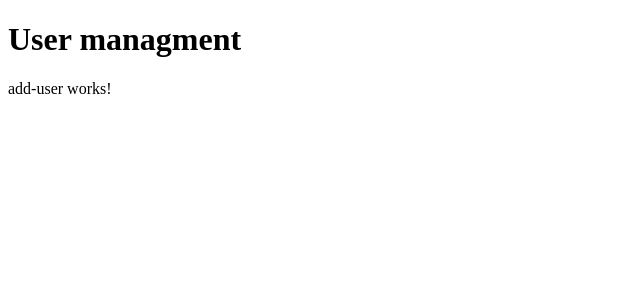
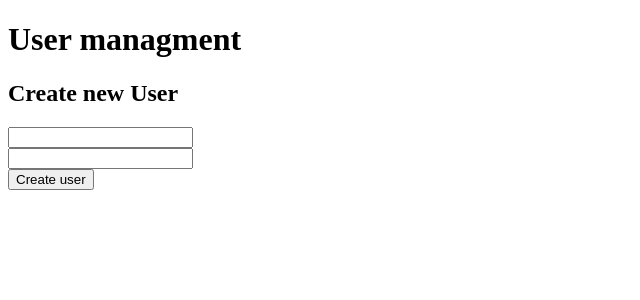
Before and after one commit to SrCyco/users, an Angular app: page /create-user in a window 1280 px wide. Shown: the top 300 px of the page, without its empty margins (0-640 px from the left). Built offline with nearby package versions, Linux system fonts and the light colour scheme.

Commit message:
Integrate create user

```diff
--- a/src/app/add-user/add-user.component.html
+++ b/src/app/add-user/add-user.component.html
@@ -1 +1,11 @@
-<p>add-user works!</p>
+<h2>Create new User</h2>
+
+<form [formGroup]="createUserForm">
+    <div>
+        <input type="text" formControlName="UserName">
+    </div>
+    <div>
+        <input type="Password" formControlName="Password">
+    </div>
+    <button (click)="onCreateUser()">Create user</button>
+</form>
--- a/src/app/add-user/add-user.component.ts
+++ b/src/app/add-user/add-user.component.ts
@@ -1,4 +1,7 @@
 import { Component, OnInit } from '@angular/core';
+import { FormBuilder, FormGroup, Validators } from '@angular/forms';
+import { UserService } from '../services/user.service';
+import { Router } from '@angular/router';
 
 @Component({
   selector: 'app-add-user',
@@ -7,9 +10,36 @@ import { Component, OnInit } from '@angular/core';
 })
 export class AddUserComponent implements OnInit {
 
-  constructor() { }
+  public createUserForm: FormGroup;
+
+  constructor(
+    private formBuilder: FormBuilder,
+    private userService: UserService,
+    private router: Router
+  ) { }
 
   ngOnInit(): void {
+    this.initForm();
+  }
+
+  private initForm(): void {
+    this.createUserForm = this.formBuilder.group({
+      UserName: ['', Validators.required],
+      Password: ['', [Validators.required, Validators.minLength(8)]]
+    })
+  }
+
+  public onCreateUser(): void {
+    if (this.createUserForm.status === 'INVALID') {
+      return;
+    }
+
+    const body = this.createUserForm.value;
+    this.userService.addUser(body)
+      .subscribe(response => {
+        console.log(response);
+        this.router.navigate(['list'], {queryParams: {state: 'created'}});
+      });
   }
 
 }
--- a/src/app/app.module.ts
+++ b/src/app/app.module.ts
@@ -1,4 +1,5 @@
 import { BrowserModule } from '@angular/platform-browser';
+import { ReactiveFormsModule } from '@angular/forms';
 import { NgModule } from '@angular/core';
 
 import { AppRoutingModule } from './app-routing.module';
@@ -20,7 +21,8 @@ import { AddUserComponent } from './add-user/add-user.component';
   imports: [
     BrowserModule,
     AppRoutingModule,
-    HttpClientModule
+    HttpClientModule,
+    ReactiveFormsModule
   ],
   providers: [],
   bootstrap: [AppComponent]
--- a/src/app/services/user.service.ts
+++ b/src/app/services/user.service.ts
@@ -28,4 +28,8 @@ export class UserService {
    public deleteUser(userId: number) {
     return this.http.delete(`${this.API}/${userId}`);
    }
+
+   public addUser(body) {
+     return this.http.post(this.API, body);
+   }
 }
--- a/src/app/users-list/users-list.component.html
+++ b/src/app/users-list/users-list.component.html
@@ -1,4 +1,4 @@
-<article class="alert" *ngIf="deleted">User has been {{state}}</article>
+<article class="alert" *ngIf="deleted || created">User has been {{state}}</article>
 
 <button class="button--add" (click)="onCreateUser()">+ Add user</button>
 <article class="users-list">
--- a/src/app/users-list/users-list.component.ts
+++ b/src/app/users-list/users-list.component.ts
@@ -13,6 +13,7 @@ export class UsersListComponent implements OnInit {
   public usersList: User[];
   public state: string;
   public deleted: boolean;
+  public created: boolean;
 
   constructor(
     private usersService : UserService,
@@ -37,8 +38,12 @@ export class UsersListComponent implements OnInit {
       case 'deleted':
         this.deleted = true;
         break;
+      case 'created':
+        this.created = true;
+        break;
       default:
         this.deleted = false;
+        this.created = false;
         break;
     }
   }
```
